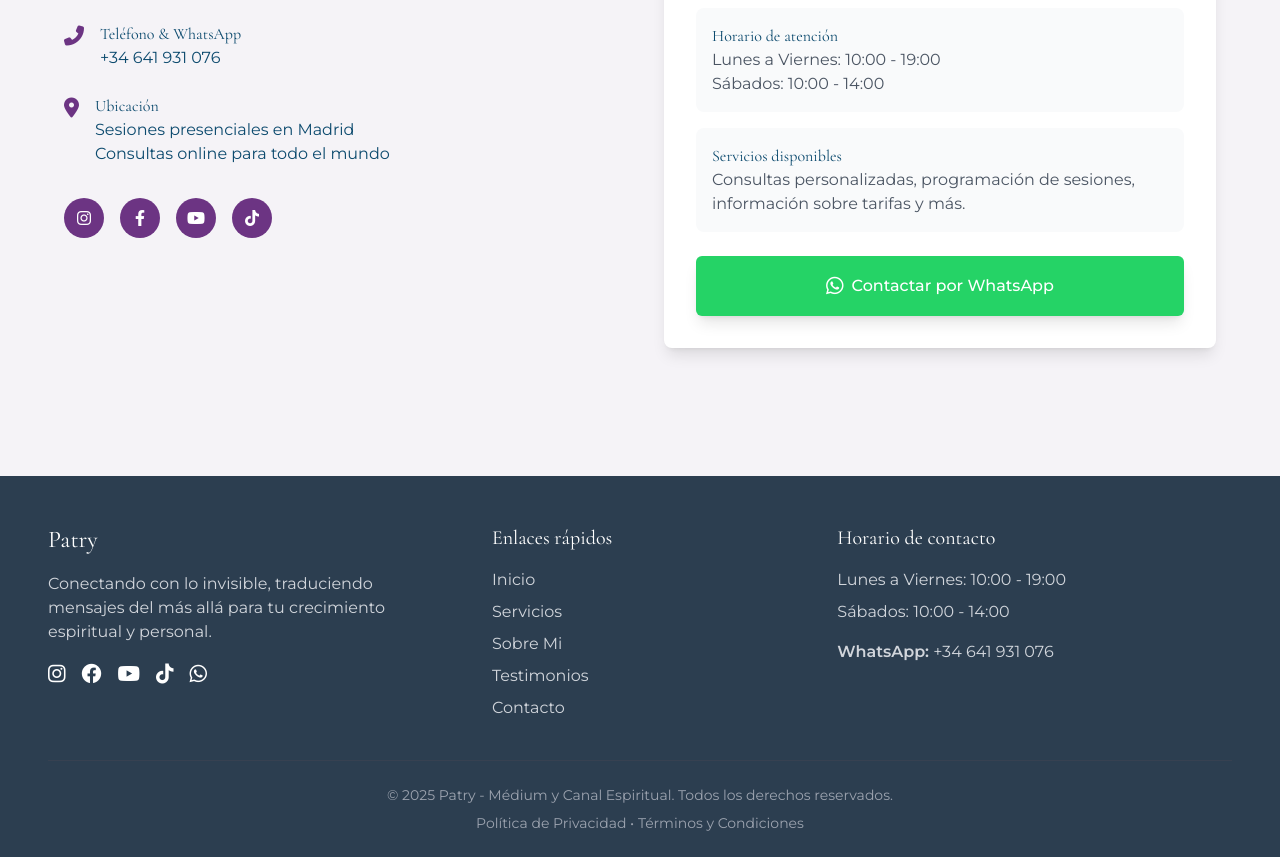
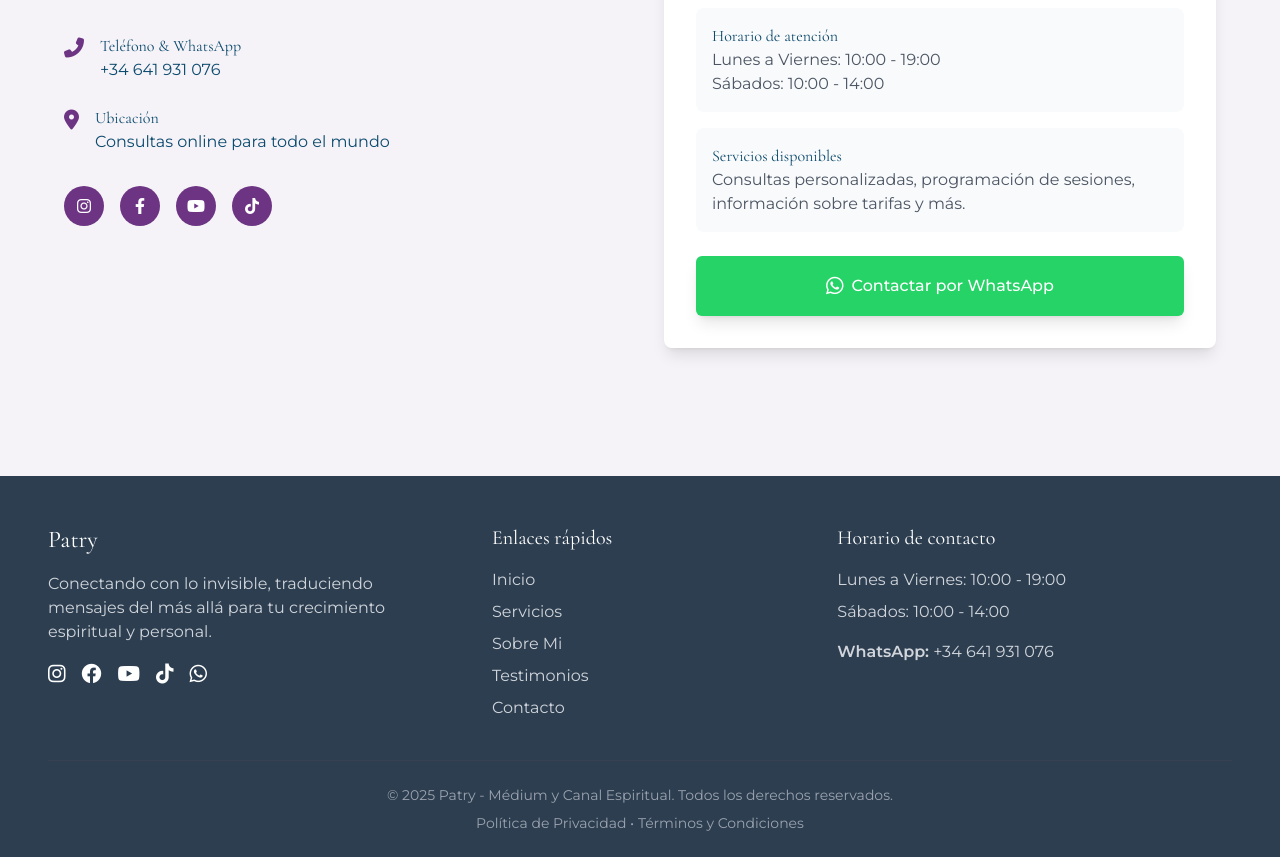
Before and after one commit to JosoDevOps/Patry-Esencia, a React (Vite) app: page / in a window 1280 px wide. Shown: the part 3882-4739 px from the top of the page. Built offline with nearby package versions, Linux system fonts and the light colour scheme.

Commit message:
nuevo color

```diff
--- a/src/components/Contact.jsx
+++ b/src/components/Contact.jsx
@@ -39,7 +39,7 @@ const Contact = () => {
                 </div>
                 <div>
                   <h4 className="font-medium">Ubicación</h4>
-                  <p>Sesiones presenciales en Madrid<br />Consultas online para todo el mundo</p>
+                  <p>Consultas online para todo el mundo</p>
                 </div>
               </div>
             </div>
```
